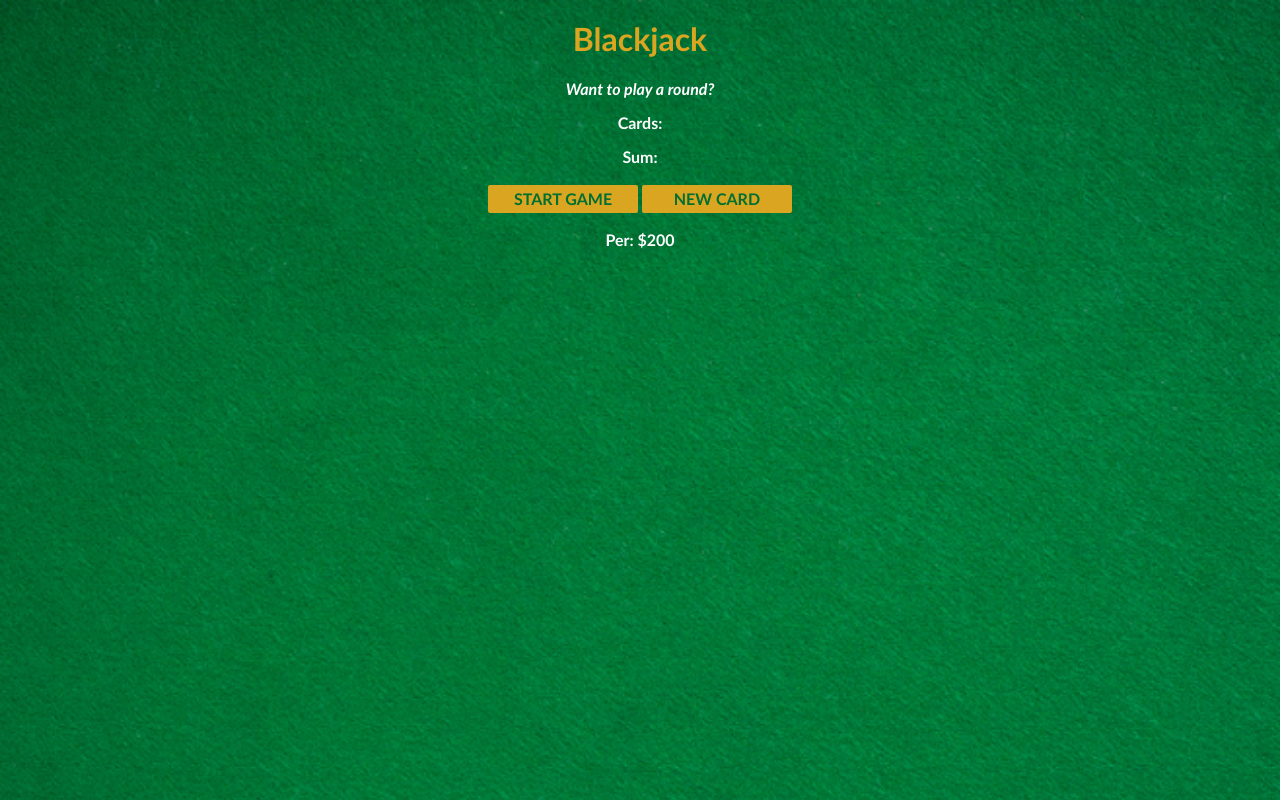
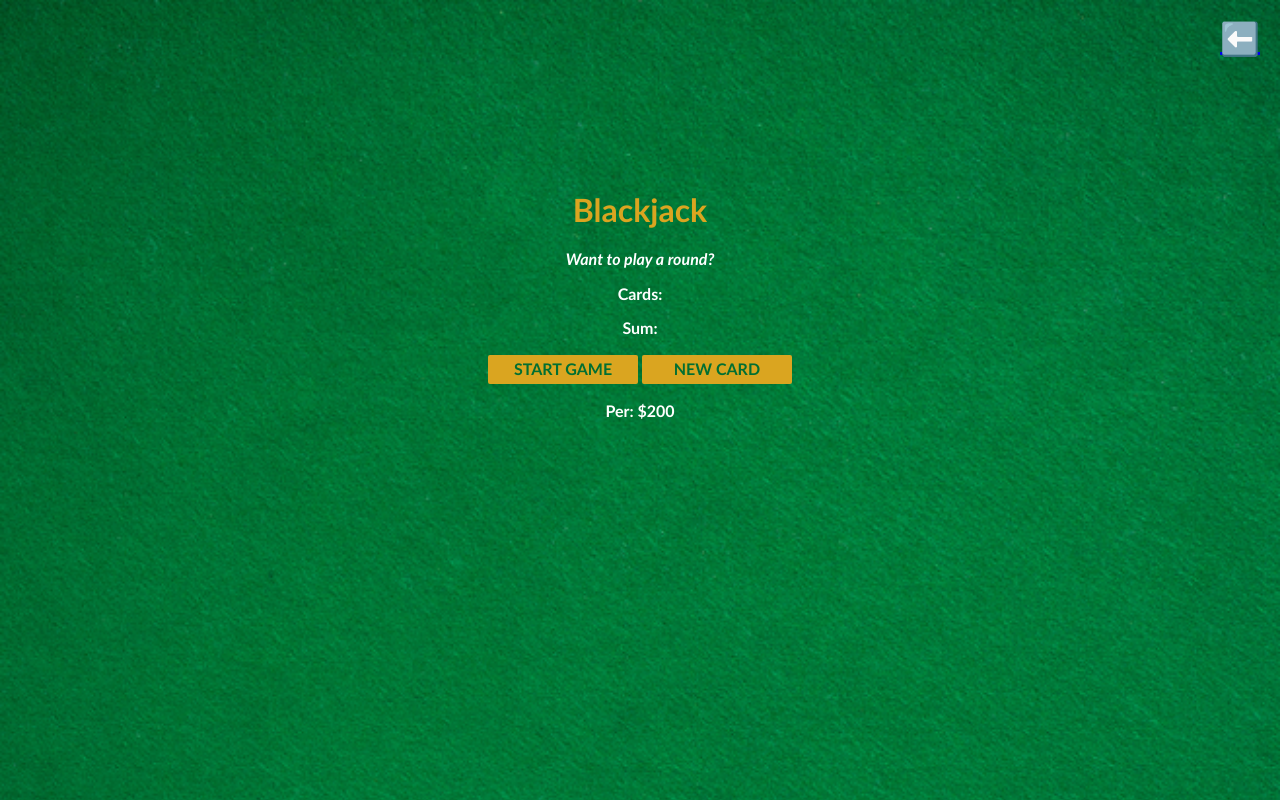
Before and after one commit to MichelleWairimu/BlackJack-Website, a plain HTML site: page index.html in a window 1280 px wide. Drawn offline with nearby package versions, Linux system fonts and the light colour scheme.

Commit message:
Added Home page

```diff
--- a/index.css
+++ b/index.css
@@ -15,6 +15,22 @@ h1 {
     font-style: italic;
 }
 
+.container {
+    border: none;
+    margin-top: 15%;
+}
+
+
+.quit {
+    padding: 0%;
+    margin-top: 0%;
+    position: fixed;
+    top: 20px;
+    right: 20px;
+    z-index: 1000;
+    font-size: 32px;
+}
+
 button {
     color: #016f32;
     width: 150px;
--- a/index.html
+++ b/index.html
@@ -2,7 +2,9 @@
     <head><link rel="stylesheet" href="https://cdnjs.cloudflare.com/ajax/libs/normalize/8.0.1/normalize.css">
         <link rel="stylesheet" href="index.css">
     </head>
-    <body>
+    <p class="quit"><a href="home.html">⬅️</a></p>
+    <body class="container">
+
         <h1>Blackjack</h1>
         <p id="message-el">Want to play a round?</p>
         <p id="cards-el">Cards:</p>
@@ -11,5 +13,6 @@
         <button onclick="newCard()">NEW CARD</button>
         <p id="player-el"></p>
         <script src="index.js"></script>
+
     </body>
 </html>
```
Also changed, not shown: home.html (added, +9 -0 lines), BlackJack.png (added).
